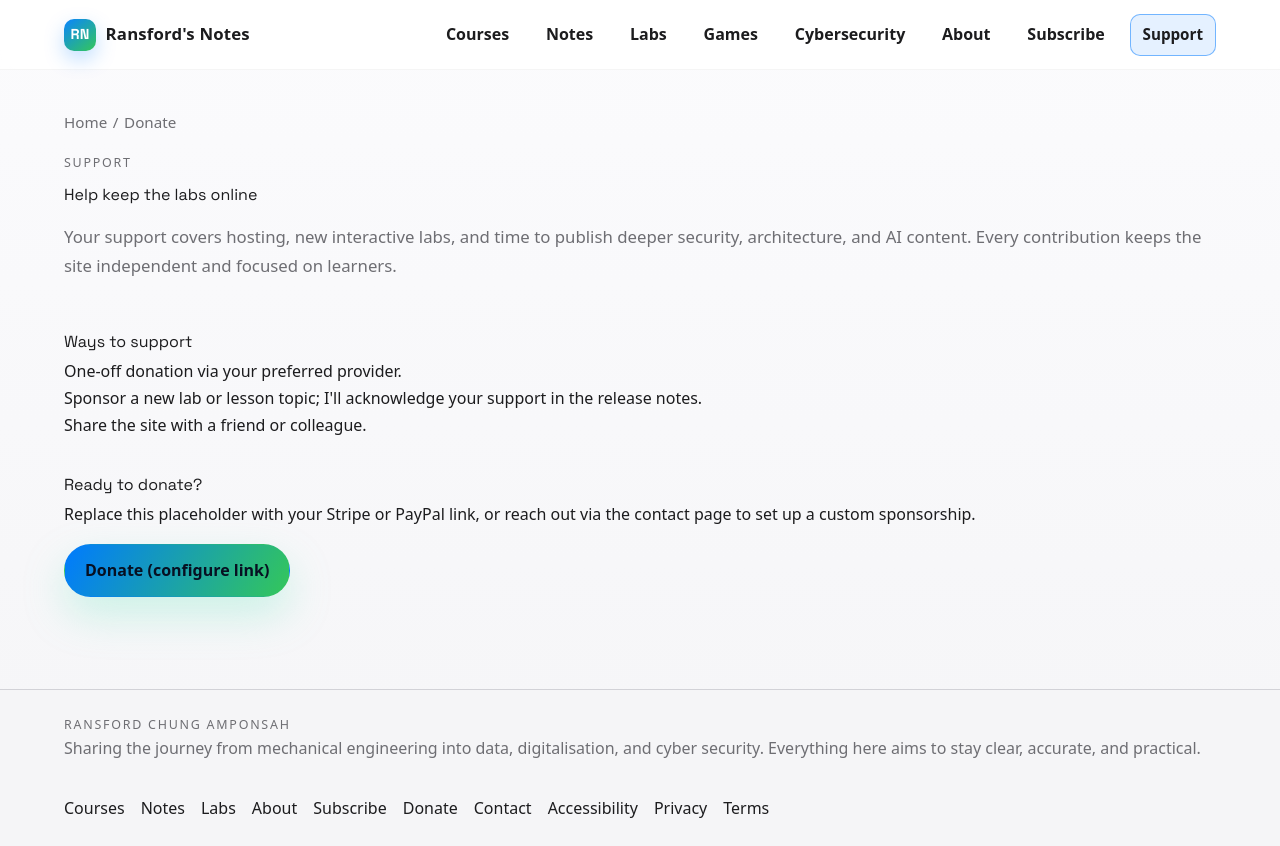
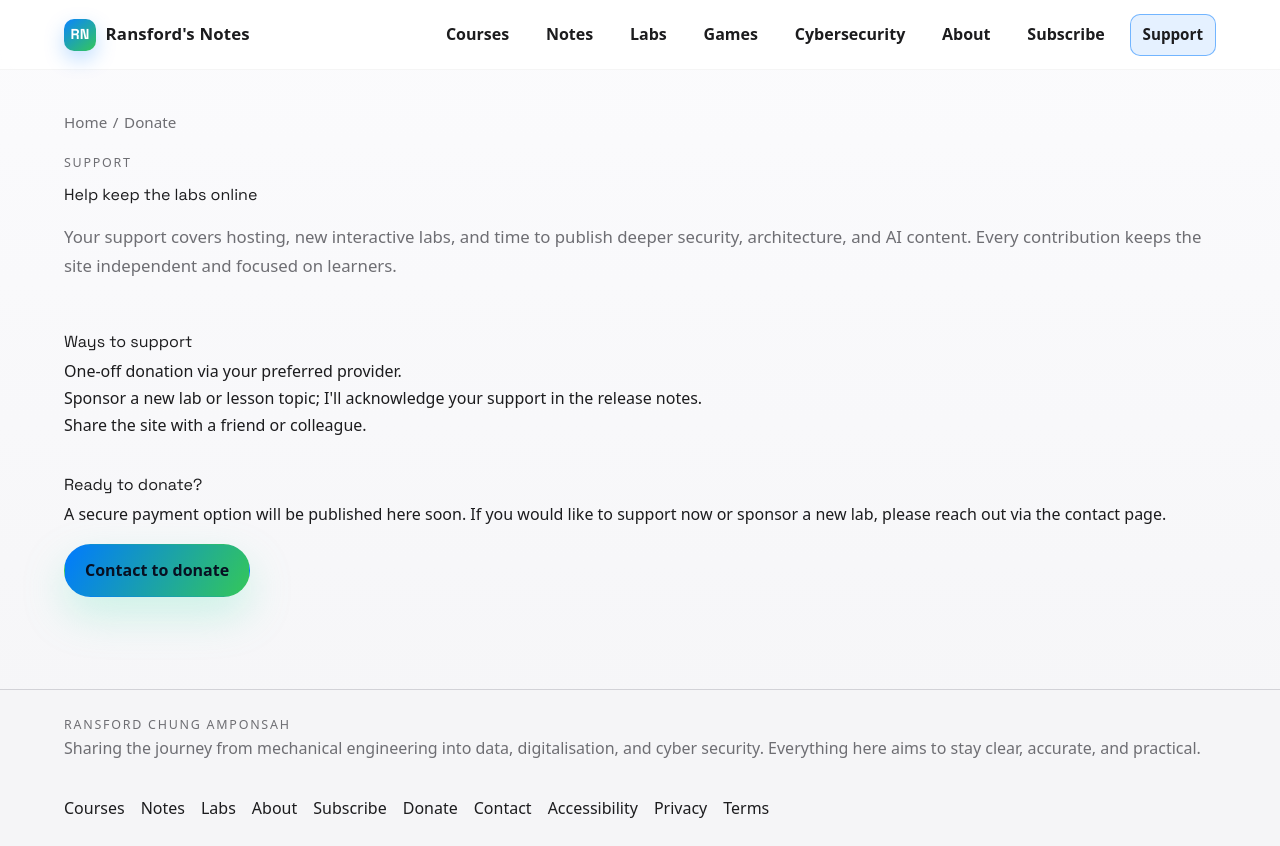
Before and after one commit to LordRansford/my-webapp, a Next.js app: page /donate in a window 1280 px wide. Built offline with nearby package versions, Linux system fonts and the light colour scheme; no server answers.

Commit message:
Remove developer-facing placeholders on contact/donate

```diff
--- a/src/pages/contact.js
+++ b/src/pages/contact.js
@@ -33,10 +33,16 @@ export default function ContactPage() {
             </a>
           </li>
           <li>
-            <strong>LinkedIn:</strong> add your link
+            <strong>LinkedIn:</strong>{" "}
+            <Link className="text-link" href="/contact">
+              Request my LinkedIn profile
+            </Link>
           </li>
           <li>
-            <strong>GitHub:</strong> add your repository link
+            <strong>GitHub:</strong> For code and experiments.
+            <a className="text-link" href="https://github.com/LordRansford" target="_blank" rel="noreferrer">
+              github.com/LordRansford
+            </a>
           </li>
         </ul>
         <p>
--- a/src/pages/donate.js
+++ b/src/pages/donate.js
@@ -34,12 +34,12 @@ export default function DonatePage() {
       <section className="section">
         <h2>Ready to donate?</h2>
         <p>
-          Replace this placeholder with your Stripe or PayPal link, or reach out via the contact page to set
-          up a custom sponsorship.
+          A secure payment option will be published here soon. If you would like to support now or sponsor a
+          new lab, please reach out via the contact page.
         </p>
-        <a className="button primary" href="#" aria-disabled="true">
-          Donate (configure link)
-        </a>
+        <Link className="button primary" href="/contact">
+          Contact to donate
+        </Link>
       </section>
     </Layout>
   );
```
